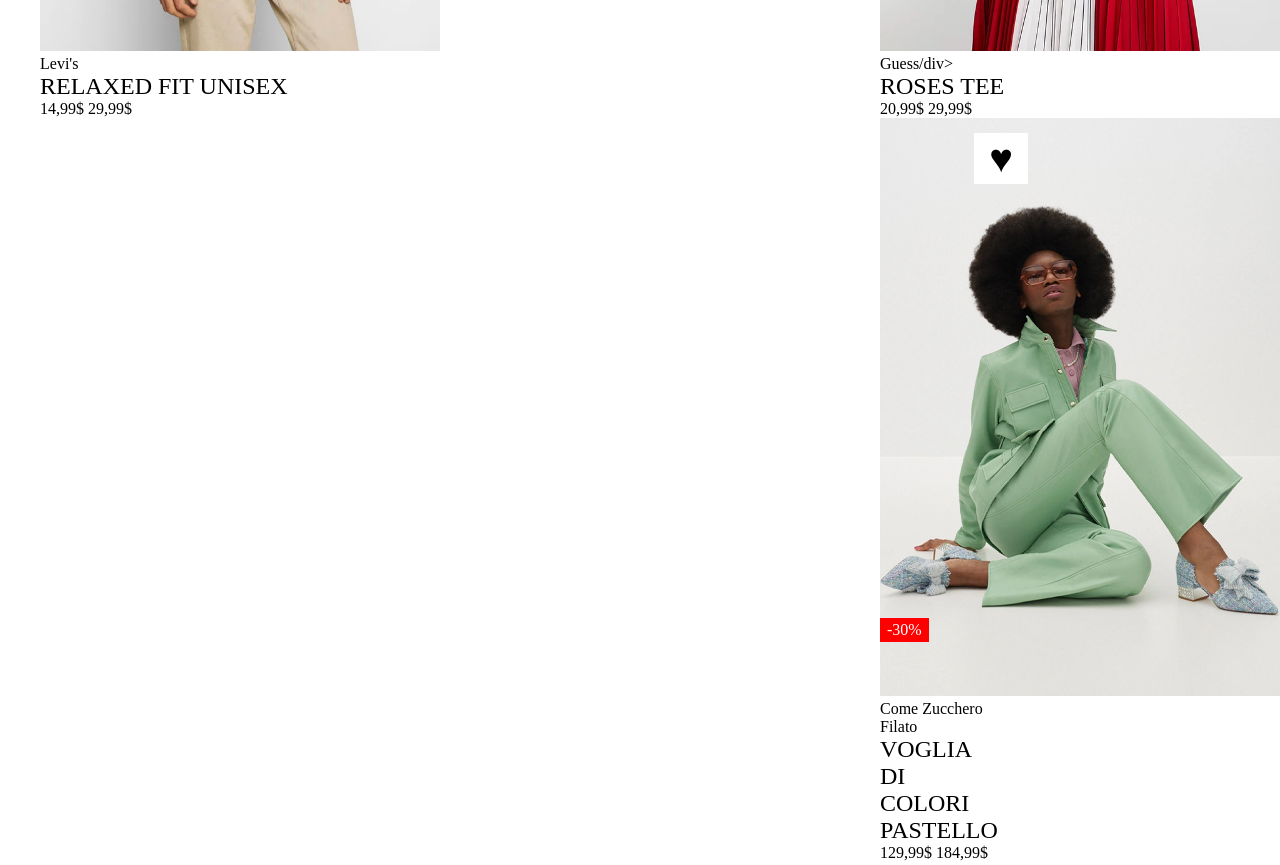
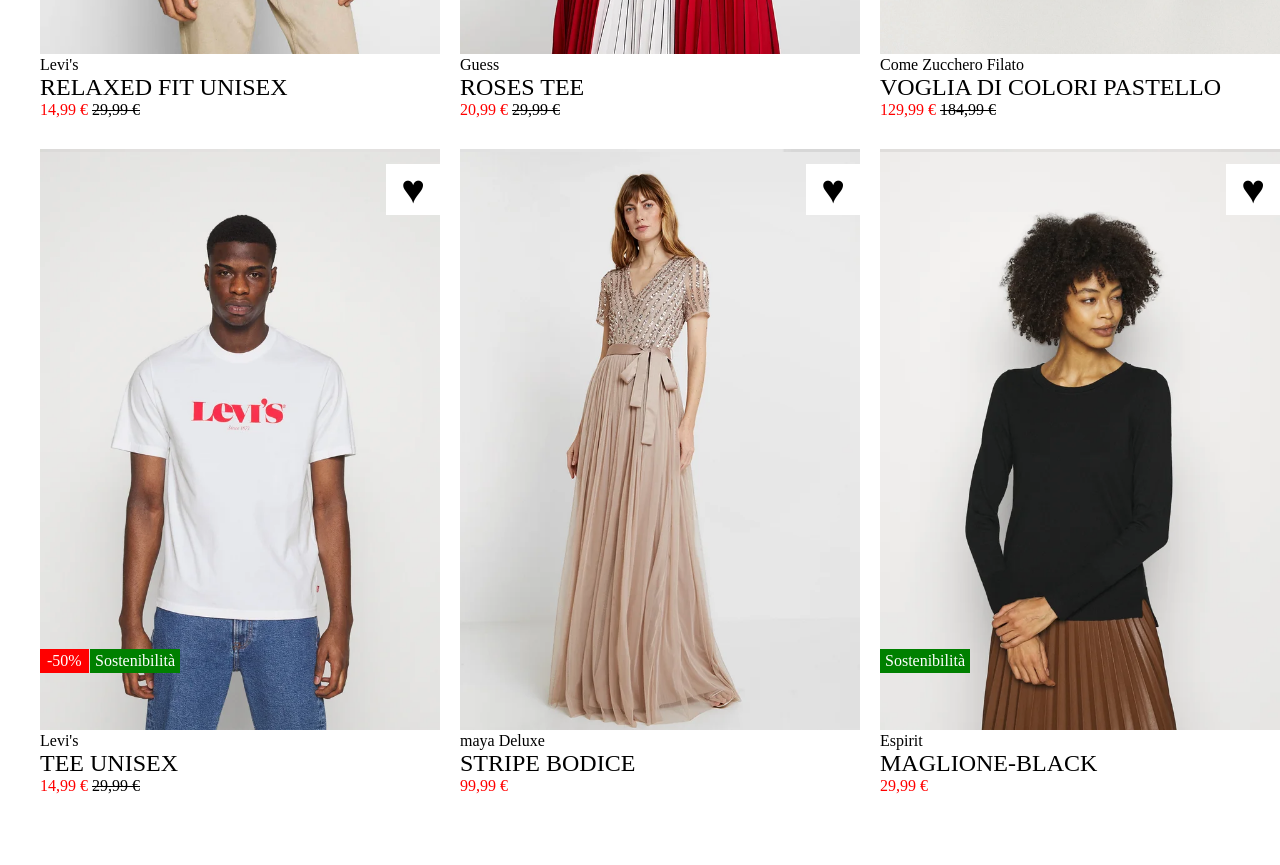
Before and after one commit to MichelepioBombai/html-css-boolando, a plain HTML site: page index.html in a window 1280 px wide. Shown: the part 645-1510 px from the top of the page. After the commit the page ends 1440 px from the top, so only its background shows below. Drawn offline with Linux system fonts and the light colour scheme.

Commit message:
finish-main

```diff
--- a/css/reset.css
+++ b/css/reset.css
@@ -19,6 +19,28 @@ svg,
 picture,
 video {
 
+	display: block;
+	cursor: pointer;
+
+	margin-bottom: 5px;
+
+
 	width: 400px
 
 }
+
+  .img2:hover{
+	cursor: pointer;
+	display: none;
+
+
+
+
+
+
+}
+
+
+.img1:hover{
+
+}
--- a/css/style.css
+++ b/css/style.css
@@ -90,3 +90,25 @@
     font-size: 40px;
     cursor: pointer;
 }
+
+.discounted-price{
+    color: red;
+}
+
+.price{
+    text-decoration: line-through;
+}
+
+.badge-green-1{
+    position: absolute;
+    color: white;
+    background-color: green;
+    padding: 3px 5px;
+    left: 0px;
+    top: 500px;
+}
+
+.img2{
+    position: absolute;
+    bottom: 60px;
+}
--- a/css/utils.css
+++ b/css/utils.css
@@ -10,3 +10,7 @@
 	clear: both;
 	display: table;
 }
+
+h2{
+	cursor: pointer;
+}
--- a/index.html
+++ b/index.html
@@ -34,53 +34,84 @@
 		<div class="container">
 			<div class="column">
 				<div class="col-up">
-					<img src="./img/1.webp" alt="">
+					<div>
+						<img class="img1" src="./img/1b.webp" alt="">
+						<img class="img2" src="./img/1.webp" alt="">
+
+					</div>
 					<span class="discount-badge">-50%</span>
 					<span class="badge-green">Sostenibilità</span>
 					<span class="hearts">&hearts;</span>
 					<div>Levi's</div>
 					<h2>RELAXED FIT UNISEX</h2>
-					<div>14,99$ 29,99$</div>
+					<span class="discounted-price">14,99 €</span>
+					<span class="price">29,99 €</span>
 				</div>
 				<div class="col-up">
-					<img src="./img/2.webp" alt="">
+					<div>
+						<img class="img1" src="./img/2b.webp" alt="">
+						<img class="img2" src="./img/2.webp" alt="">
+
+					</div>
 					<span class="discount-badge">-30%</span>
 					<span class="hearts">&hearts;</span>
-					<div>Guess/div>
+
+					<div>Guess</div>
 					<h2>ROSES TEE</h2>
-					<div>20,99$ 29,99$</div>
+					<span class="discounted-price">20,99 €</span>
+					<span class="price">29,99 €</span>
 				</div>
 				<div class="col-up">
-					<img src="./img/3.webp" alt="">
+					<div>
+						<img class="img1" src="./img/3b.webp" alt="">
+						<img class="img2" src="./img/3.webp" alt="">
+
+					</div>
 					<span class="discount-badge">-30%</span>
 					<span class="hearts">&hearts;</span>
 					<div>Come Zucchero Filato</div>
 					<h2>VOGLIA DI COLORI PASTELLO</h2>
-					<div>129,99$ 184,99$</div>
+					<span class="discounted-price">129,99 €</span>
+					<span class="price">184,99 €</span>
 				</div>
 				<div class="col-down">
-					<img src="./img/4.webp" alt="">
+					<div>
+						<img class="img1" src="./img/4b.webp" alt="">
+						<img class="img2" src="./img/4.webp" alt="">
+
+					</div>
 					<span class="discount-badge">-50%</span>
 					<span class="badge-green">Sostenibilità</span>
 					<span class="hearts">&hearts;</span>
 					<div>Levi's</div>
 					<h2>TEE UNISEX</h2>
-					<div>14,99$ 29,99$</div>
+					<span class="discounted-price">14,99 €</span>
+					<span class="price">29,99 €</span>
 				</div>
 				<div class="col-down">
-					<img src="./img/5.webp" alt="">
+					<div>
+						<img class="img1" src="./img/5b.webp" alt="">
+						<img class="img2" src="./img/5.webp" alt="">
+
+					</div>
 					<span class="hearts">&hearts;</span>
 					<div>maya Deluxe</div>
 					<h2>STRIPE BODICE</h2>
-					<div>99,99$</div>
+					<span class="discounted-price">99,99 €</span>
+
 				</div>
 				<div class="col-down">
-					<img src="./img/6.webp" alt="">
-					<span class="badge-green">Sostenibilità</span>
+					<div>
+						<img class="img1" src="./img/6b.webp" alt="">
+						<img class="img2" src="./img/6.webp" alt="">
+
+					</div>
+					<span class="badge-green-1">Sostenibilità</span>
 					<span class="hearts">&hearts;</span>
 					<div>Espirit</div>
 					<h2>MAGLIONE-BLACK</h2>
-					<div>29,99$</div>
+					<span class="discounted-price">29,99 €</span>
+
 				</div>
 			</div>
 		</div>
```
Also changed, not shown: img/1b.webp (added), img/2b.webp (added), img/3b.webp (added), img/4b.webp (added), img/5b.webp (added), img/6b.webp (added).
